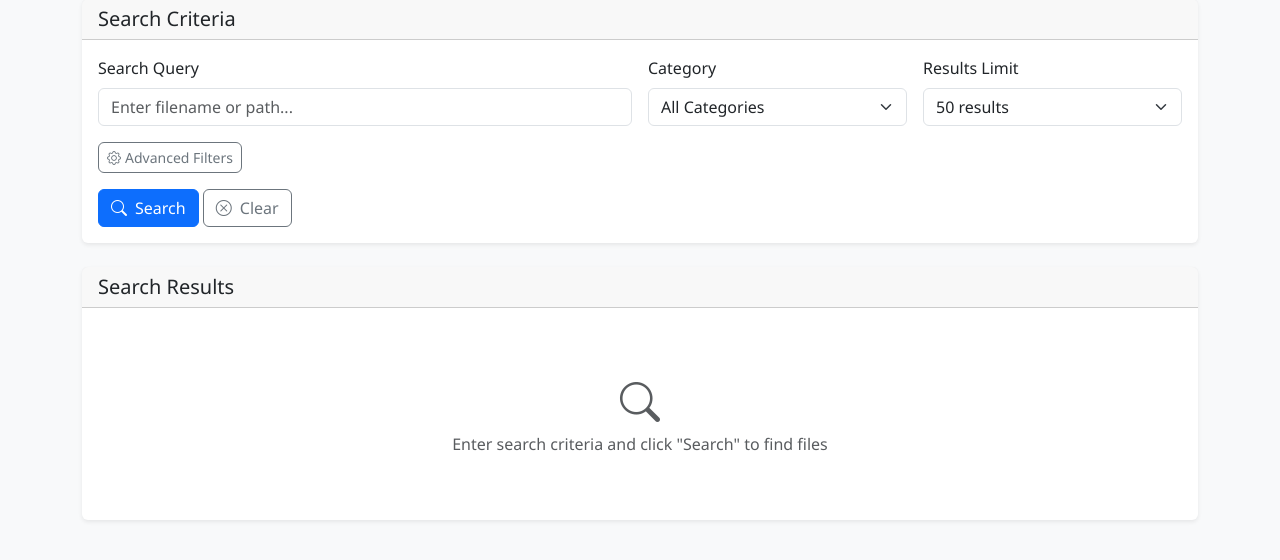
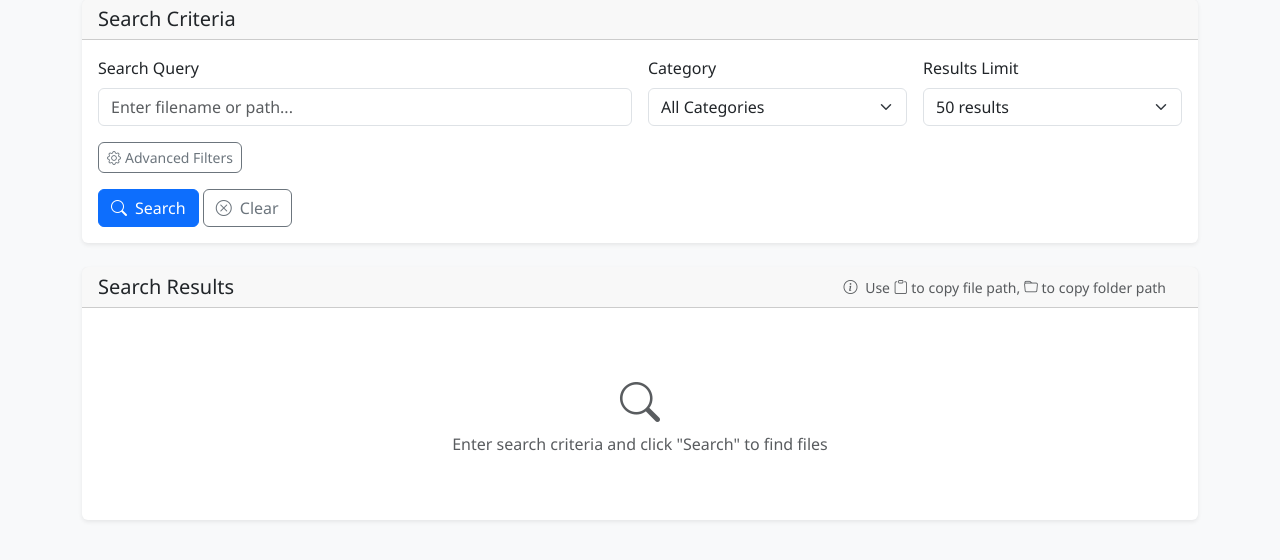
Before and after one commit to coneslager/file-categorizer, a Flask app: page /search in a window 1280 px wide. Shown: the part 153-713 px from the top of the page. Run offline with Flask 2, Linux system fonts and the light colour scheme.

Commit message:
Misc fixes

```diff
--- a/src/web/app.py
+++ b/src/web/app.py
@@ -26,10 +26,17 @@ def create_app(config=None):
     app.config.update({
         'SECRET_KEY': 'dev-key-change-in-production',
         'JSON_SORT_KEYS': False,
+        'TEMPLATES_AUTO_RELOAD': True,  # Disable template caching
+        'SEND_FILE_MAX_AGE_DEFAULT': 0,  # Disable static file caching
     })
 
     if config:
         app.config.update(config)
+
+    # Disable template caching in debug mode
+    if app.config.get('DEBUG', False):
+        app.jinja_env.auto_reload = True
+        app.config['TEMPLATES_AUTO_RELOAD'] = True
 
     # Register blueprints
     app.register_blueprint(main_bp)
--- a/src/web/templates/search.html
+++ b/src/web/templates/search.html
@@ -48,8 +48,8 @@
 
                     <!-- Advanced Filters (Collapsible) -->
                     <div class="mt-3">
-                        <button class="btn btn-outline-secondary btn-sm" type="button"
-                                data-bs-toggle="collapse" data-bs-target="#advanced-filters">
+                        <button class="btn btn-outline-secondary btn-sm" type="button" data-bs-toggle="collapse"
+                            data-bs-target="#advanced-filters">
                             <i class="bi bi-gear me-1"></i>Advanced Filters
                         </button>
                     </div>
@@ -87,7 +87,14 @@
         <div class="card">
             <div class="card-header d-flex justify-content-between align-items-center">
                 <h5 class="mb-0">Search Results</h5>
+                <div class="d-flex align-items-center gap-3">
+                    <small class="text-muted">
+                        <i class="bi bi-info-circle me-1"></i>
+                        Use <i class="bi bi-clipboard"></i> to copy file path, <i class="bi bi-folder"></i> to copy
+                        folder path
+                    </small>
                     <div id="results-info" class="text-muted small"></div>
+                </div>
             </div>
             <div class="card-body">
                 <div id="search-results">
@@ -115,21 +122,22 @@
     let currentSearchData = [];
     let currentSort = { key: null, direction: 'asc' };
 
-document.addEventListener('DOMContentLoaded', function() {
+    document.addEventListener('DOMContentLoaded', function () {
+
         const searchForm = document.getElementById('search-form');
         const clearButton = document.getElementById('clear-search');
 
-    searchForm.addEventListener('submit', function(e) {
+        searchForm.addEventListener('submit', function (e) {
             e.preventDefault();
             performSearch();
         });
 
-    clearButton.addEventListener('click', function() {
+        clearButton.addEventListener('click', function () {
             clearSearch();
         });
 
         // Auto-search on category change
-    document.getElementById('category-filter').addEventListener('change', function() {
+        document.getElementById('category-filter').addEventListener('change', function () {
             if (this.value !== '') {
                 performSearch();
             }
@@ -204,7 +212,7 @@ function renderSearchResults(files, sortConfig = {}) {
         // Create table
         const tableHtml = `
         <div class="table-responsive">
-            <table class="table table-hover file-table" id="search-results-table">
+            <table class="table table-hover table-sm file-table" id="search-results-table">
                 <thead>
                     <tr>
                         ${TableUtils.createSortableHeader('Name', 'filename', sortConfig)}
@@ -237,6 +245,16 @@ function renderSearchResults(files, sortConfig = {}) {
                                             title="View Details">
                                         <i class="bi bi-eye"></i>
                                     </button>
+                                    <button class="btn btn-outline-secondary btn-sm copy-file-btn"
+                                            data-file-path="${file.path}"
+                                            title="Copy File Path">
+                                        <i class="bi bi-clipboard"></i>
+                                    </button>
+                                    <button class="btn btn-outline-info btn-sm copy-folder-btn"
+                                            data-file-path="${file.path}"
+                                            title="Copy Folder Path">
+                                        <i class="bi bi-folder"></i>
+                                    </button>
                                     <button class="btn btn-outline-danger btn-sm"
                                             onclick="deleteFile('${file.id}')"
                                             title="Delete Record">
@@ -258,6 +276,9 @@ function renderSearchResults(files, sortConfig = {}) {
         TableUtils.addSortingToTable(table, files, (sortedData, sortConfig) => {
             renderSearchResults(sortedData, sortConfig);
         });
+
+        // Add event listeners for copy buttons
+        addCopyButtonListeners();
     }
 
     function clearSearch() {
@@ -279,7 +300,7 @@ function viewFileDetails(fileId) {
         // Create modal content
         const modalHtml = `
         <div class="modal fade" id="fileDetailsModal" tabindex="-1">
-            <div class="modal-dialog">
+            <div class="modal-dialog modal-lg">
                 <div class="modal-content">
                     <div class="modal-header">
                         <h5 class="modal-title">File Details</h5>
@@ -291,7 +312,21 @@ function viewFileDetails(fileId) {
                             <dd class="col-sm-9">${file.filename}</dd>
 
                             <dt class="col-sm-3">Path:</dt>
-                            <dd class="col-sm-9 text-monospace">${file.path}</dd>
+                            <dd class="col-sm-9">
+                                <div class="bg-light p-2 rounded text-monospace small text-break" style="word-break: break-all;">
+                                    ${file.path}
+                                </div>
+                                <div class="mt-2">
+                                    <button class="btn btn-outline-secondary btn-sm me-2 copy-file-btn"
+                                            data-file-path="${file.path}">
+                                        <i class="bi bi-clipboard me-1"></i>Copy File Path
+                                    </button>
+                                    <button class="btn btn-outline-info btn-sm copy-folder-btn"
+                                            data-file-path="${file.path}">
+                                        <i class="bi bi-folder me-1"></i>Copy Folder Path
+                                    </button>
+                                </div>
+                            </dd>
 
                             <dt class="col-sm-3">Category:</dt>
                             <dd class="col-sm-9">${Utils.getCategoryBadge(file.category)}</dd>
@@ -335,9 +370,87 @@ function viewFileDetails(fileId) {
         modal.show();
 
         // Clean up when modal is hidden
-    document.getElementById('fileDetailsModal').addEventListener('hidden.bs.modal', function() {
+        document.getElementById('fileDetailsModal').addEventListener('hidden.bs.modal', function () {
             this.remove();
         });
+    }
+
+    function copyFilePath(filePath) {
+        console.log('Copying file path:', filePath); // Debug log
+
+        navigator.clipboard.writeText(filePath).then(() => {
+            Utils.showToast('File path copied to clipboard!', 'success');
+        }).catch(err => {
+            console.error('Failed to copy file path:', err);
+            // Fallback for older browsers
+            const textArea = document.createElement('textarea');
+            textArea.value = filePath;
+            document.body.appendChild(textArea);
+            textArea.select();
+            document.execCommand('copy');
+            document.body.removeChild(textArea);
+            Utils.showToast('File path copied to clipboard!', 'success');
+        });
+    }
+
+    function copyFolderPath(filePath) {
+        console.log('Original file path:', filePath); // Debug log
+
+        // Extract folder path from file path - handle both Windows and POSIX separators
+        const backslashIndex = filePath.lastIndexOf('\\');
+        const forwardslashIndex = filePath.lastIndexOf('/');
+        const lastSeparatorIndex = Math.max(backslashIndex, forwardslashIndex);
+
+        if (lastSeparatorIndex === -1) {
+            // No path separator found, return empty or current directory
+            Utils.showToast('No folder path found', 'warning');
+            return;
+        }
+
+        const folderPath = filePath.substring(0, lastSeparatorIndex);
+        console.log('Extracted folder path:', folderPath); // Debug log
+
+        navigator.clipboard.writeText(folderPath).then(() => {
+            Utils.showToast('Folder path copied to clipboard!', 'success');
+        }).catch(err => {
+            console.error('Failed to copy folder path:', err);
+            // Fallback for older browsers
+            const textArea = document.createElement('textarea');
+            textArea.value = folderPath;
+            document.body.appendChild(textArea);
+            textArea.select();
+            document.execCommand('copy');
+            document.body.removeChild(textArea);
+            Utils.showToast('Folder path copied to clipboard!', 'success');
+        });
+    }
+
+    function addCopyButtonListeners() {
+        // Remove existing listeners to avoid duplicates
+        document.querySelectorAll('.copy-file-btn').forEach(btn => {
+            btn.removeEventListener('click', handleCopyFile);
+        });
+        document.querySelectorAll('.copy-folder-btn').forEach(btn => {
+            btn.removeEventListener('click', handleCopyFolder);
+        });
+
+        // Add new listeners
+        document.querySelectorAll('.copy-file-btn').forEach(btn => {
+            btn.addEventListener('click', handleCopyFile);
+        });
+        document.querySelectorAll('.copy-folder-btn').forEach(btn => {
+            btn.addEventListener('click', handleCopyFolder);
+        });
+    }
+
+    function handleCopyFile(event) {
+        const filePath = event.currentTarget.dataset.filePath;
+        copyFilePath(filePath);
+    }
+
+    function handleCopyFolder(event) {
+        const filePath = event.currentTarget.dataset.filePath;
+        copyFolderPath(filePath);
     }
 
     async function deleteFile(fileId) {
```
Also changed, not shown: .kiro/specs/file-categorizer/design.md, .kiro/specs/file-categorizer/requirements.md, .kiro/specs/file-categorizer/tasks.md, 2 other files. Lines whose indentation alone changed are shown as unchanged.
